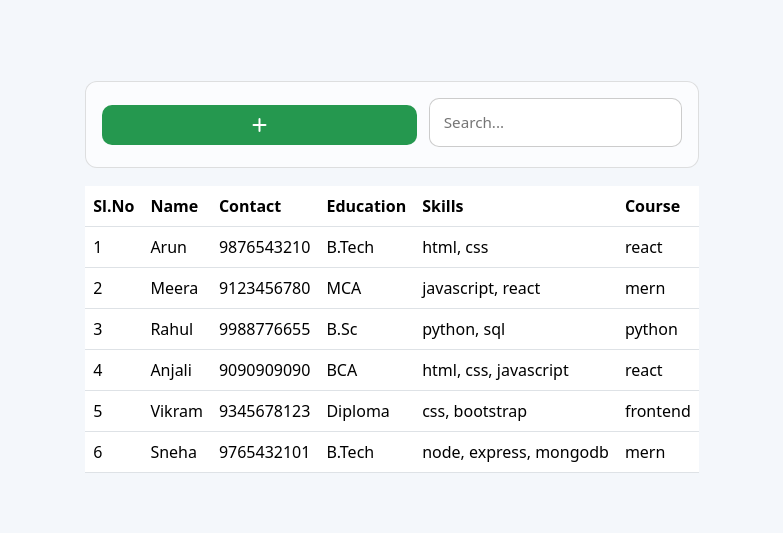
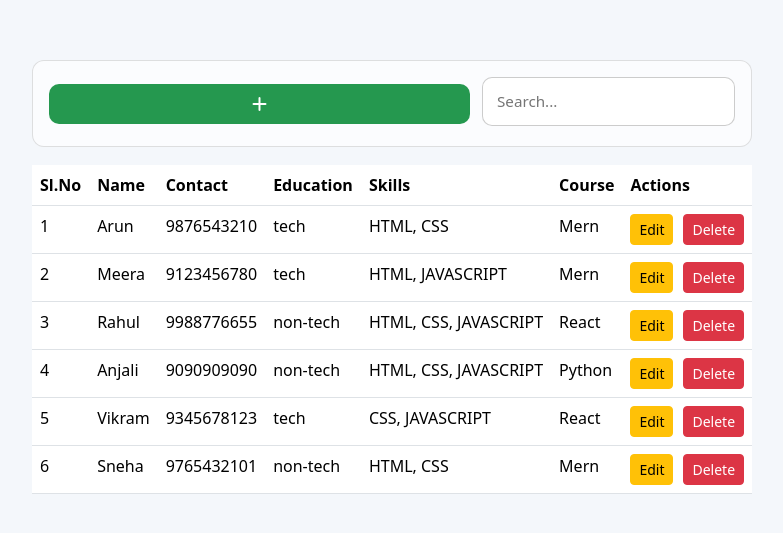
Before and after one commit to BivinSG/my-todo-app-git, a React (Vite) app: page /students in a window 1280 px wide. Shown: the part 115-648 px from the top of the page, without its empty margins (248-1031 px from the left). Built offline with nearby package versions, Linux system fonts and the light colour scheme.

Commit message:
implemented edit functionality

```diff
--- a/src/Input/index.jsx
+++ b/src/Input/index.jsx
@@ -2,7 +2,6 @@ import React, { forwardRef } from "react";
 
 const Input = React.memo(
   forwardRef((props, ref) => {
-    console.log(props.name, "input is running");
 
     return (
       <>
--- a/src/Pages/ManageStudents.jsx
+++ b/src/Pages/ManageStudents.jsx
@@ -58,8 +58,6 @@ const ManageStudents = function ListInput() {
     }
   }, []);
 
-  console.log(formValues);
-
   function validateFormValues() {
     const errors = {};
     console.log(Object.keys(formValues));
@@ -79,6 +77,14 @@ const ManageStudents = function ListInput() {
 
   const toggleModal = () => {
     setModalOpen(!modalOpen);
+    setFormValues({
+      name: "",
+      contact: "",
+      education: "",
+      skills: [],
+      course: "",
+    });
+    setFormErrors({});
   };
 
   const resetStates = () => {
@@ -89,19 +95,27 @@ const ManageStudents = function ListInput() {
 
   const handleSave = useCallback(() => {
     if (validateFormValues()) {
-      const newStudents = dispatch({
-        type: "add",
-        payload: { ...formValues, id: crypto.randomUUID() },
-      });
-      setData([...data, newStudents]);
+      if (formValues?.id) {
+        dispatch({ type: "edit", payload: formValues });
+      } else {
+        const newStudent = { ...formValues, id: crypto.randomUUID() };
+        dispatch({ type: "add", payload: newStudent });
+      }
       resetStates();
-      nameRef.current.focus();
     }
   });
 
   const handleClose = () => {
-    console.log("hello");
     setModalOpen(!modalOpen);
+  };
+
+  const handleEdit = (studentId) => {
+    setModalOpen(true);
+    const updateStudent = students.find((std) => std?.id === studentId);
+    setFormValues(updateStudent);
+  };
+  const handleDelete = (studentId) => {
+    dispatch({ type: "delete", payload: studentId });
   };
 
   const tableColumns = [
@@ -111,6 +125,31 @@ const ManageStudents = function ListInput() {
     { header: "Education", accessor: "education" },
     { header: "Skills", accessor: "skills" },
     { header: "Course", accessor: "course" },
+    {
+      header: "Actions",
+      render: (student) => {
+        return (
+          <div style={{ display: "flex", gap: "10px" }}>
+            <button
+              className="btn btn-sm btn-warning"
+              onClick={() => {
+                handleEdit(student?.id);
+              }}
+            >
+              Edit
+            </button>
+            <button
+              className="btn btn-sm btn-danger"
+              onClick={() => {
+                handleDelete(student?.id);
+              }}
+            >
+              Delete
+            </button>
+          </div>
+        );
+      },
+    },
   ];
 
   useEffect(() => {
--- a/src/components/Table/index.jsx
+++ b/src/components/Table/index.jsx
@@ -1,7 +1,7 @@
 import React from "react";
 import Input from "../../Input";
 
-const Table = ({ tableColumns, data,toggleModal }) => {
+const Table = ({ tableColumns, data, toggleModal }) => {
   return (
     <>
       <div className="list-input-container">
@@ -21,8 +21,8 @@ const Table = ({ tableColumns, data,toggleModal }) => {
       <table className="table">
         <thead>
           <tr>
-            {tableColumns.map((col) => (
-              <th key={col.accessor}>{col.header}</th>
+            {tableColumns?.map((col, index) => (
+              <th key={index}>{col.header}</th>
             ))}
           </tr>
         </thead>
@@ -30,7 +30,9 @@ const Table = ({ tableColumns, data,toggleModal }) => {
           {data?.map((student, index) => (
             <tr key={index}>
               {tableColumns.map((col, index) => (
-                <td key={index}>{student[col.accessor]}</td>
+                <td key={index}>
+                  {col?.render ? col?.render(student) : student[col.accessor]}
+                </td>
               ))}
             </tr>
           ))}
--- a/src/context/AppContext.jsx
+++ b/src/context/AppContext.jsx
@@ -6,46 +6,52 @@ const initialState = {
   search: "",
   students: [
     {
+      id: 1,
       name: "Arun",
       contact: 9876543210,
-      education: "B.Tech",
-      skills: ["html", "css"],
-      course: "react",
+      education: "tech",
+      skills: ["HTML", "CSS"],
+      course: "Mern",
     },
     {
+      id: 2,
       name: "Meera",
       contact: 9123456780,
-      education: "MCA",
-      skills: ["javascript", "react"],
-      course: "mern",
+      education: "tech",
+      skills: ["HTML", "JAVASCRIPT"],
+      course: "Mern",
     },
     {
+      id: 3,
       name: "Rahul",
       contact: 9988776655,
-      education: "B.Sc",
-      skills: ["python", "sql"],
-      course: "python",
+      education: "non-tech",
+      skills: ["HTML", "CSS", "JAVASCRIPT"],
+      course: "React",
     },
     {
+      id: 4,
       name: "Anjali",
       contact: 9090909090,
-      education: "BCA",
-      skills: ["html", "css", "javascript"],
-      course: "react",
+      education: "non-tech",
+      skills: ["HTML", "CSS", "JAVASCRIPT"],
+      course: "Python",
     },
     {
+      id: 5,
       name: "Vikram",
       contact: 9345678123,
-      education: "Diploma",
-      skills: ["css", "bootstrap"],
-      course: "frontend",
+      education: "tech",
+      skills: ["CSS", "JAVASCRIPT"],
+      course: "React",
     },
     {
+      id: 6,
       name: "Sneha",
       contact: 9765432101,
-      education: "B.Tech",
-      skills: ["node", "express", "mongodb"],
-      course: "mern",
+      education: "non-tech",
+      skills: ["HTML", "CSS"],
+      course: "Mern",
     },
   ],
 };
@@ -56,6 +62,14 @@ function reducer(state, action) {
       return {
         ...state,
         students: [...state.students, action.payload],
+      };
+
+    case "edit":
+      return {
+        ...state,
+        students: state.students?.map((student) =>
+          student?.id === action.payload?.id ? action.payload : student,
+        ),
       };
 
     case "delete":
@@ -74,7 +88,6 @@ export const AppProvider = ({ children }) => {
   // console.log("app-provider is running");
 
   const [state, dispatch] = useReducer(reducer, initialState);
-  console.log(state);
 
   const [searchValue, setSearchValue] = useState("");
   return (
```
